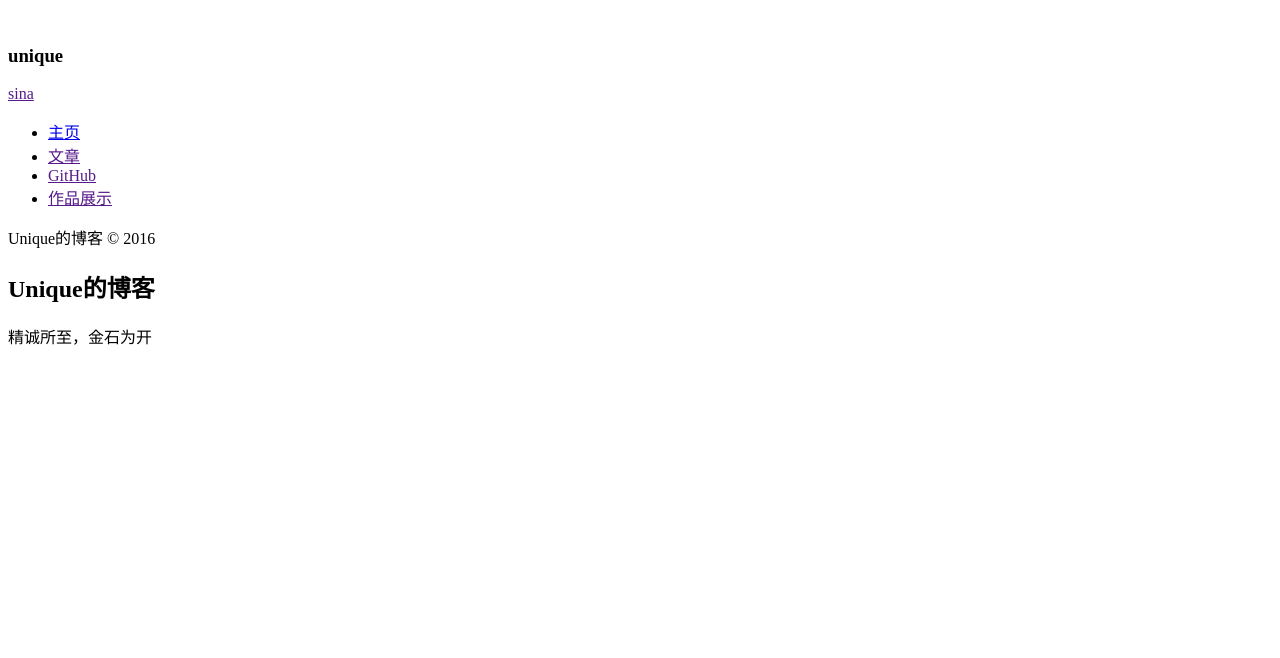
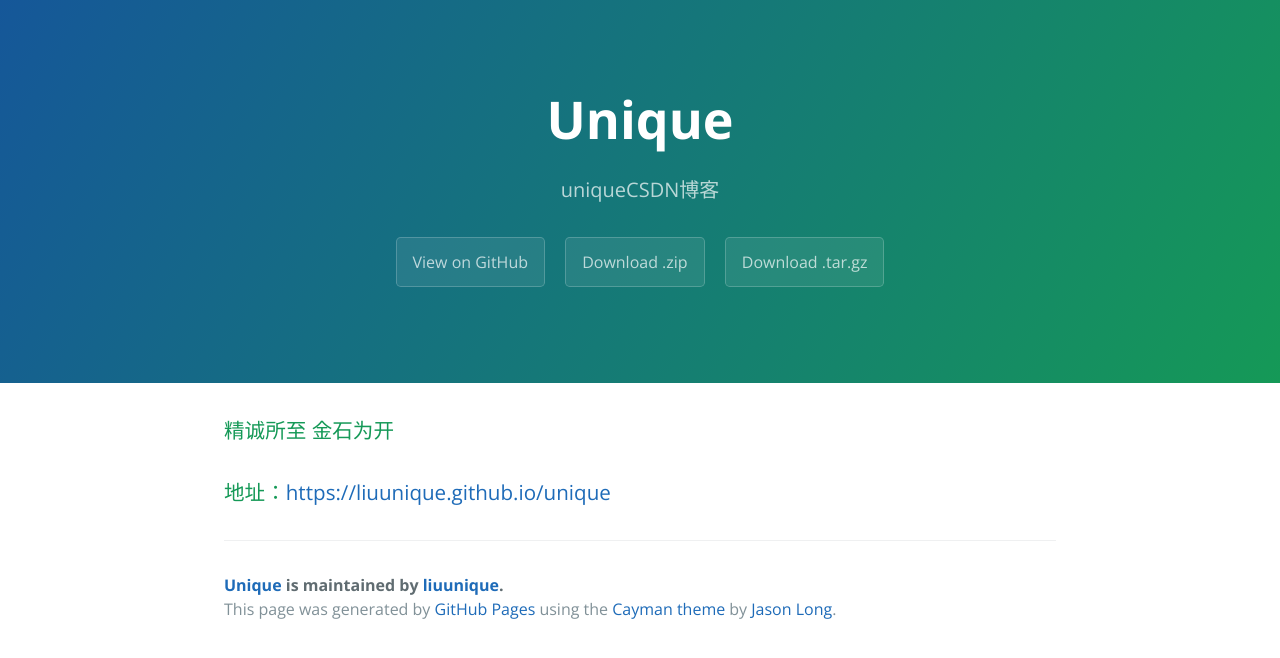
Before and after one commit to liuunique/unique, a plain HTML site: page index.html in a window 1280 px wide. Drawn offline with nearby package versions, Linux system fonts and the light colour scheme.

Commit message:
Create gh-pages branch via GitHub

```diff
--- a/index.html
+++ b/index.html
@@ -1,47 +1,39 @@
 <!DOCTYPE html>
-<html lang="en">
-<head>
+<html lang="en-us">
+  <head>
     <meta charset="UTF-8">
-    <meta name="viewport" content="width=device-width, initial-scale=1, maximum-scale=1">
-    <title>unique</title>
-    <link rel="stylesheet" href="css/index.css">
-</head>
-<body>
-    <nav>
-        <div id="menu" class="flex-row-vertical">
-            <div class="user-wrap">
-                <div class="user">
-                    <img src="img/user.jpg" alt="">
-                </div>
-                <div class="introduce">
-                    <h3>unique</h3>
-                    <a href="">sina</a>
-                </div>
-            </div>
-            <div class="scroll-wrap">
-                <ul>
-                    <li><a href="https://github.com/liuunique/unique">主页</a></li>
-                    <li><a href="">文章</a></li>
-                    <li><a href="">GitHub</a></li>
-                    <li><a href="">作品展示</a></li>
-                </ul>
-            </div>
-            <div class="footer">
-                <div class="footer-in">
-                    <p>Unique的博客 © 2016</p>
-                </div>
-            </div>
-        </div>
-    </nav>
-    <!--container-->
-    <div class="container">
-        <div class="context-title">
-            <h2>Unique的博客</h2>
-            <p class="sub-title">精诚所至，金石为开</p>
-        </div>
-        <div class="body-wrap">
+    <title>Unique by liuunique</title>
+    <meta name="viewport" content="width=device-width, initial-scale=1">
+    <link rel="stylesheet" type="text/css" href="stylesheets/normalize.css" media="screen">
+    <link href='https://fonts.googleapis.com/css?family=Open+Sans:400,700' rel='stylesheet' type='text/css'>
+    <link rel="stylesheet" type="text/css" href="stylesheets/stylesheet.css" media="screen">
+    <link rel="stylesheet" type="text/css" href="stylesheets/github-light.css" media="screen">
+  </head>
+  <body>
+    <section class="page-header">
+      <h1 class="project-name">Unique</h1>
+      <h2 class="project-tagline">uniqueCSDN博客</h2>
+      <a href="https://github.com/liuunique/unique" class="btn">View on GitHub</a>
+      <a href="https://github.com/liuunique/unique/zipball/master" class="btn">Download .zip</a>
+      <a href="https://github.com/liuunique/unique/tarball/master" class="btn">Download .tar.gz</a>
+    </section>
 
-        </div>
-    </div>
-</body>
+    <section class="main-content">
+      <h3>
+<a id="精诚所至-金石为开" class="anchor" href="#%E7%B2%BE%E8%AF%9A%E6%89%80%E8%87%B3-%E9%87%91%E7%9F%B3%E4%B8%BA%E5%BC%80" aria-hidden="true"><span aria-hidden="true" class="octicon octicon-link"></span></a>精诚所至 金石为开</h3>
+
+<h3>
+<a id="地址httpsliuuniquegithubiounique" class="anchor" href="#%E5%9C%B0%E5%9D%80httpsliuuniquegithubiounique" aria-hidden="true"><span aria-hidden="true" class="octicon octicon-link"></span></a>地址：<a href="https://liuunique.github.io/unique">https://liuunique.github.io/unique</a>
+</h3>
+
+      <footer class="site-footer">
+        <span class="site-footer-owner"><a href="https://github.com/liuunique/unique">Unique</a> is maintained by <a href="https://github.com/liuunique">liuunique</a>.</span>
+
+        <span class="site-footer-credits">This page was generated by <a href="https://pages.github.com">GitHub Pages</a> using the <a href="https://github.com/jasonlong/cayman-theme">Cayman theme</a> by <a href="https://twitter.com/jasonlong">Jason Long</a>.</span>
+      </footer>
+
+    </section>
+
+
+  </body>
 </html>
```
